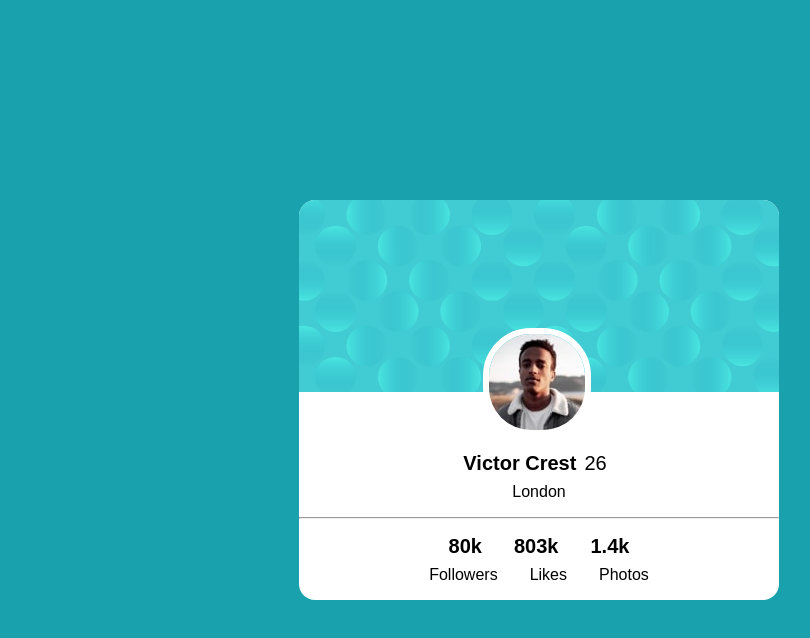
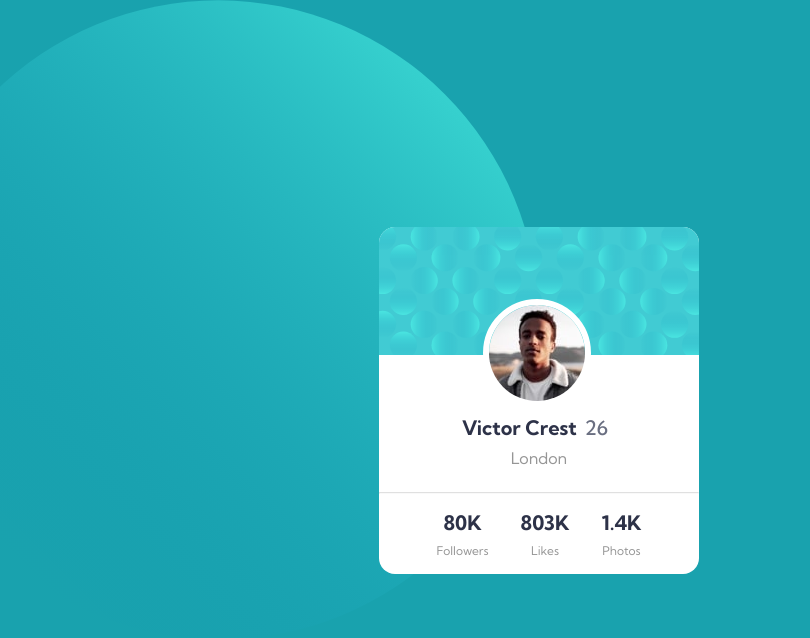
Before and after one commit to Allallnn/Profile-Card-Project, a plain HTML site: page index.html in a window 1280 px wide. Shown: the whole page, without its empty margins (101-911 px from the left). Drawn offline with Linux system fonts and the light colour scheme.

Commit message:
fixes: worked on project

```diff
--- a/index.html
+++ b/index.html
@@ -36,17 +36,15 @@
       <!-- Section 2  -->
       <!-- section 2 Numbers -->
       <div class="section-2-div">
-        <div class="section-2-num">
-          <p>80k</p>
-          <p>803k</p>
-          <p>1.4k</p>
-        </div>
-        <!-- Section 2 Texts -->
-        <div class="section-2-text">
-          <p>Followers</p>
-          <p>Likes</p>
-          <p>Photos</p>
-        </div>
+<div id="div-1">
+  <p>80K</p><p id="div-1-p">Followers</p>
+</div>
+<div id="div-2">
+  <p>803K</p><p id="div-2-p">Likes</p>
+</div>
+<div id="div-3">
+  <p>1.4K</p><p id="div-3-p">Photos</p>
+</div>
       </div>
     </main>
   </body>
--- a/style.css
+++ b/style.css
@@ -9,11 +9,11 @@
   --Very-dark-desaturated-blue: hsl(229, 23%, 23%);
   --Dark-grayish-blue: hsl(227, 10%, 46%);
   --Dark-gray: hsl(0, 0%, 59%);
-  --ff-kumbh: "kumbh", sans-serif;
+  --ff-kumbh: "Kumbh Sans", serif;
 }
 body {
-  /* background-image: url(assets/bg-pattern-bottom.svg);
-  background-image: url(assets/bg-pattern-top.svg); */
+  background-image: url(assets/bg-pattern-bottom.svg);
+  background-image: url(assets/bg-pattern-top.svg);
   min-height: 100vh;
   background-repeat: no-repeat;
   background-size: contain;
@@ -31,7 +31,7 @@ main {
   justify-content: center;
   background-color: white;
   border-radius: 1rem;
-  width: 30rem;
+  width: 20rem;
   /* border: black 1px solid; */
 }
 #bgr-top-img {
@@ -40,26 +40,26 @@ main {
 #bgr-bottom-img {
   position: absolute;
 }
-#parent{
+#parent {
   position: relative;
 }
 
 #card-bgr {
-  width: 30rem;
+  width: 20rem;
   border-top-left-radius: 1rem;
   border-top-right-radius: 1rem;
 }
 
 #vc-div {
   position: absolute;
-  left: 11.5rem;
-  top: 8rem;
+  left: 6.5rem;
+  top: 4.5rem;
   display: flex;
   justify-content: center;
   margin-bottom: 3rem;
 }
 #victor-crest {
-  border-radius: 3rem;
+  border-radius: 3.5rem;
   border: 6px solid white;
 }
 .section-1-text {
@@ -71,8 +71,10 @@ main {
 #span-in-text {
   margin: 0 0.5rem 0 0.5rem;
   font-size: 20px;
+  color: var(--Dark-grayish-blue);
 }
 #p-1 {
+  color: var(--Very-dark-desaturated-blue);
   font-weight: 700;
   font-size: 20px;
   display: flex;
@@ -82,30 +84,63 @@ main {
 #p-1 span {
   font-weight: 500;
 }
+.section-2-div {
+  color: var(--Very-dark-desaturated-blue);
+  display: flex;
+  flex-direction: row;
+  justify-content: center;
+}
+#div-1 {
+  font-weight: 700;
+  font-size: 20px;
+  display: flex;
+  flex-direction: column;
+  justify-content: center;
+  align-items: center;
+  margin: 1rem;
+}
+#div-2 {
+  font-weight: 700;
+  font-size: 20px;
+  display: flex;
+  flex-direction: column;
+  justify-content: center;
+  align-items: center;
+  margin: 1rem;
+}
+#div-3 {
+  font-weight: 700;
+  font-size: 20px;
+  display: flex;
+  flex-direction: column;
+  justify-content: center;
+  align-items: center;
+  margin: 1rem;
+}
 #p-2 {
+  color: var(--Dark-gray);
   display: flex;
   justify-content: center;
+  padding-bottom: 0.5rem;
 }
-.section-2-num {
-  font-weight: 700;
-  display: flex;
-  justify-content: center;
-  flex-direction: row;
-  margin: 1rem 0 0.5rem 0;
+#div-1-p{
+font-weight: normal;
+margin-top: 0.5rem;
+font-size: 12px;
+color: var(--Dark-gray);
 }
-.section-2-num p {
-  font-size: 20px;
-  font-family: var(--ff-kumbh);
-  margin: 0 1rem 0 1rem;
+#div-2-p{
+  font-weight: normal;
+  margin-top: 0.5rem;
+  font-size: 12px;
+  color: var(--Dark-gray);
 }
-.section-2-text {
-  display: flex;
-  justify-content: center;
-  flex-direction: row;
-  margin-bottom: 1rem;
+#div-3-p{
+  font-weight: normal;
+  margin-top: 0.5rem;
+  font-size: 12px;
+  color: var(--Dark-gray);
 }
-.section-2-text p {
-  margin: 0 1rem 0 1rem;
-  display: flex;
-  flex-direction: row;
+hr{
+  opacity: 30%;
 }
```
